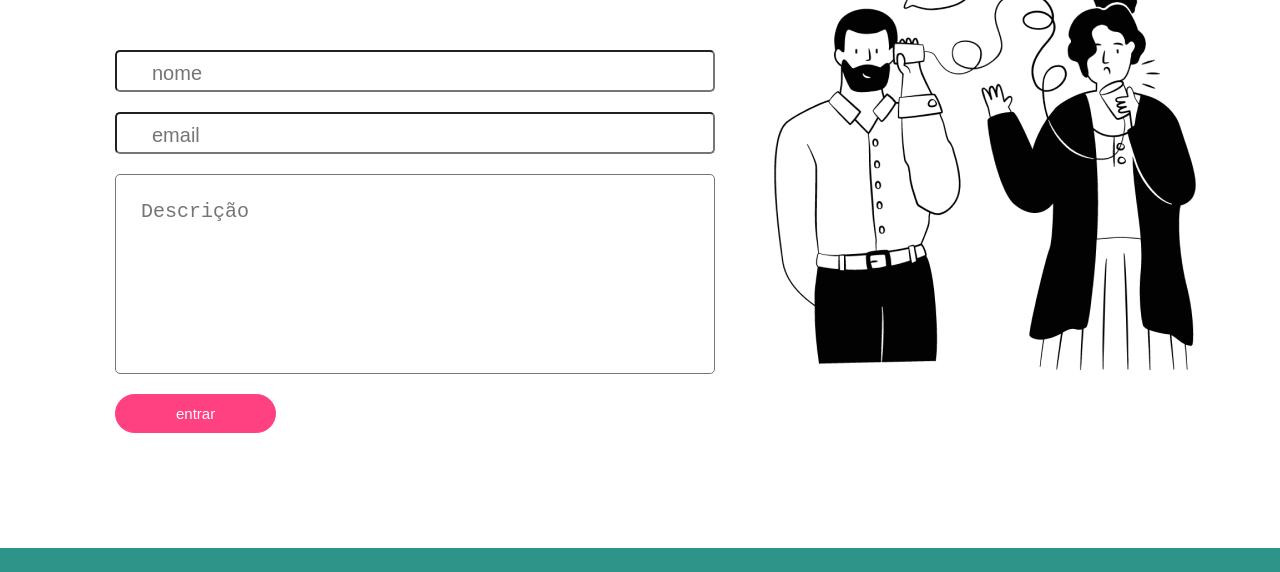
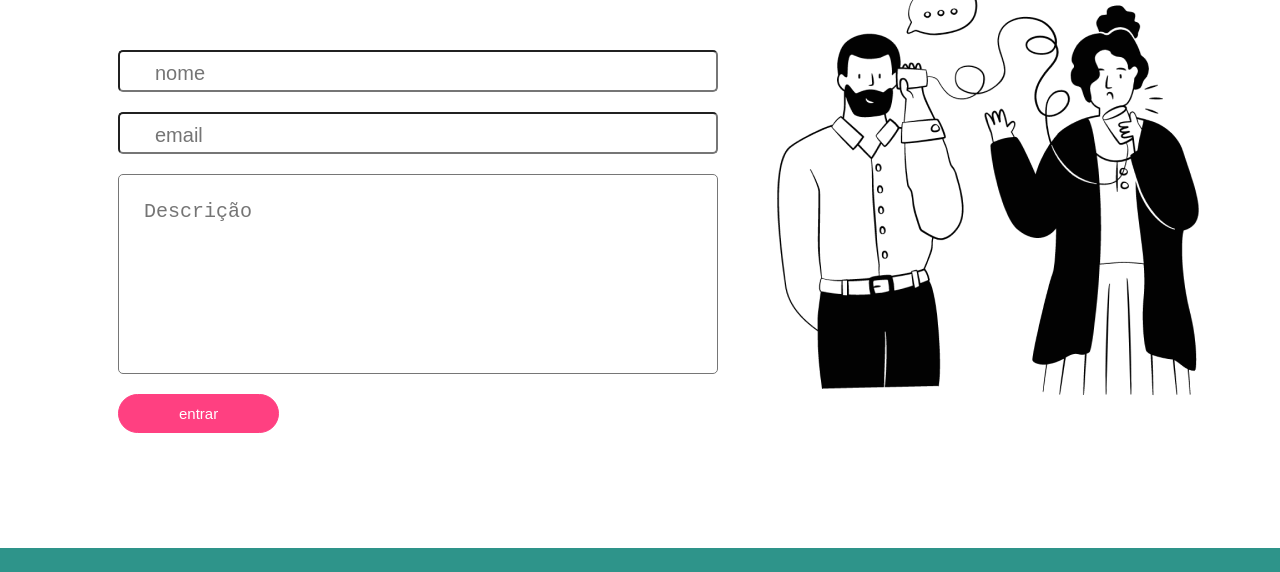
Before and after one commit to DanielAntunes-dev/DinDin, a plain HTML site: page contato/index.html in a window 1280 px wide. Shown: the part 322-894 px from the top of the page. Drawn offline with Linux system fonts and the light colour scheme.

Commit message:
att do css contato

```diff
--- a/contato/index.html
+++ b/contato/index.html
@@ -59,7 +59,9 @@
     </div>
 
     <div class="foto">
-      <img src="../assets/image/ilustra-contato.png" alt="">
+      <picture>
+        <img src="../assets/image/ilustra-contato.png" alt="">
+      </picture>
     </div>
   </div>
 </main>
--- a/contato/style.css
+++ b/contato/style.css
@@ -29,13 +29,10 @@
 
 }
 .foto {
-  max-width: 450px;
-  width: 100%;
-  height: 450px;
+  align-items: center;
   display: flex;
-  align-items: center;
   justify-content: center;
-
+  margin-top: 50px;
 }
 .contatos {
   display: flex;
@@ -99,6 +96,7 @@ button {
 
 .foto {
   order: -1;
+
 }
 .foto img {
   max-width: 300px;
```
